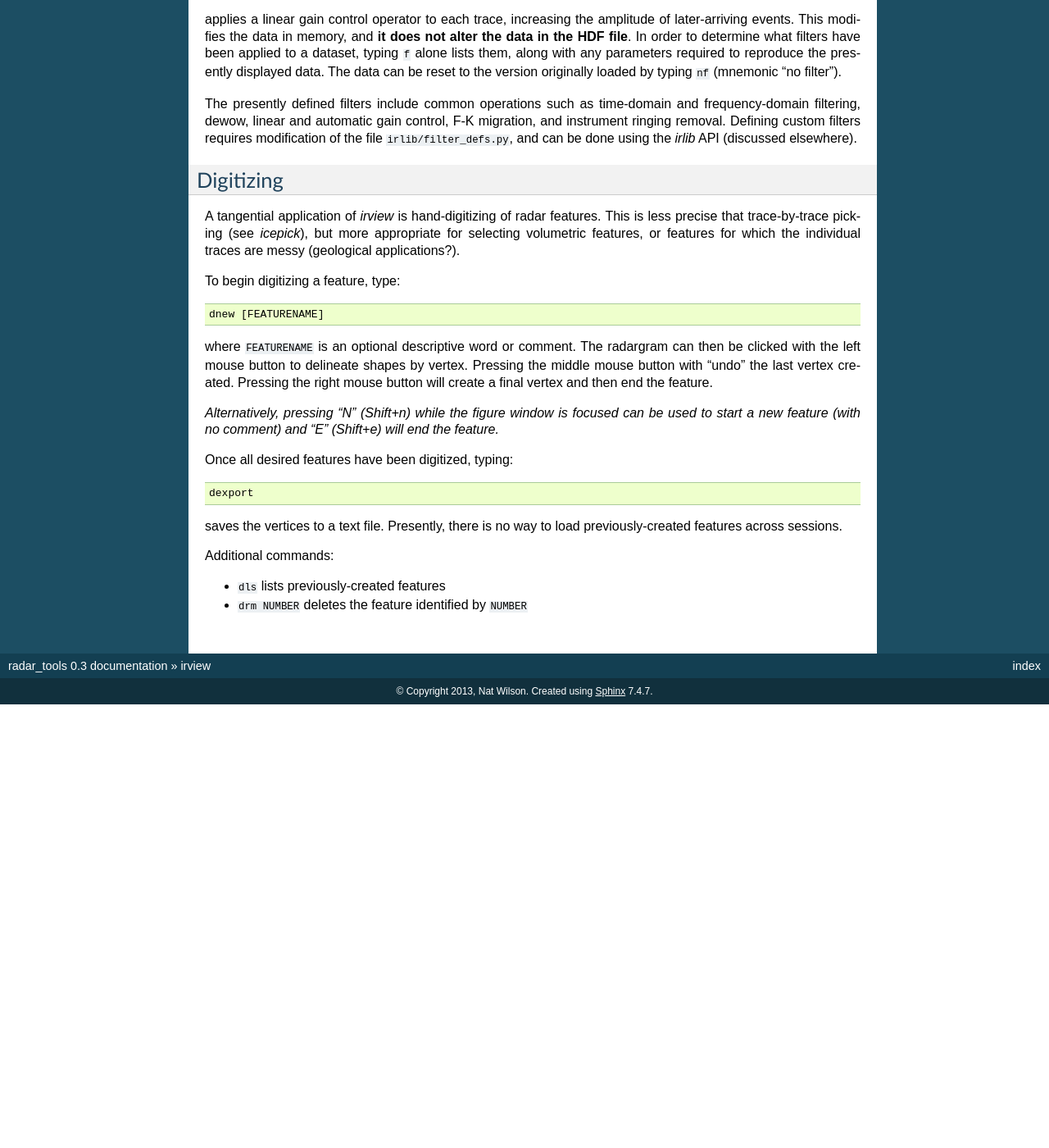
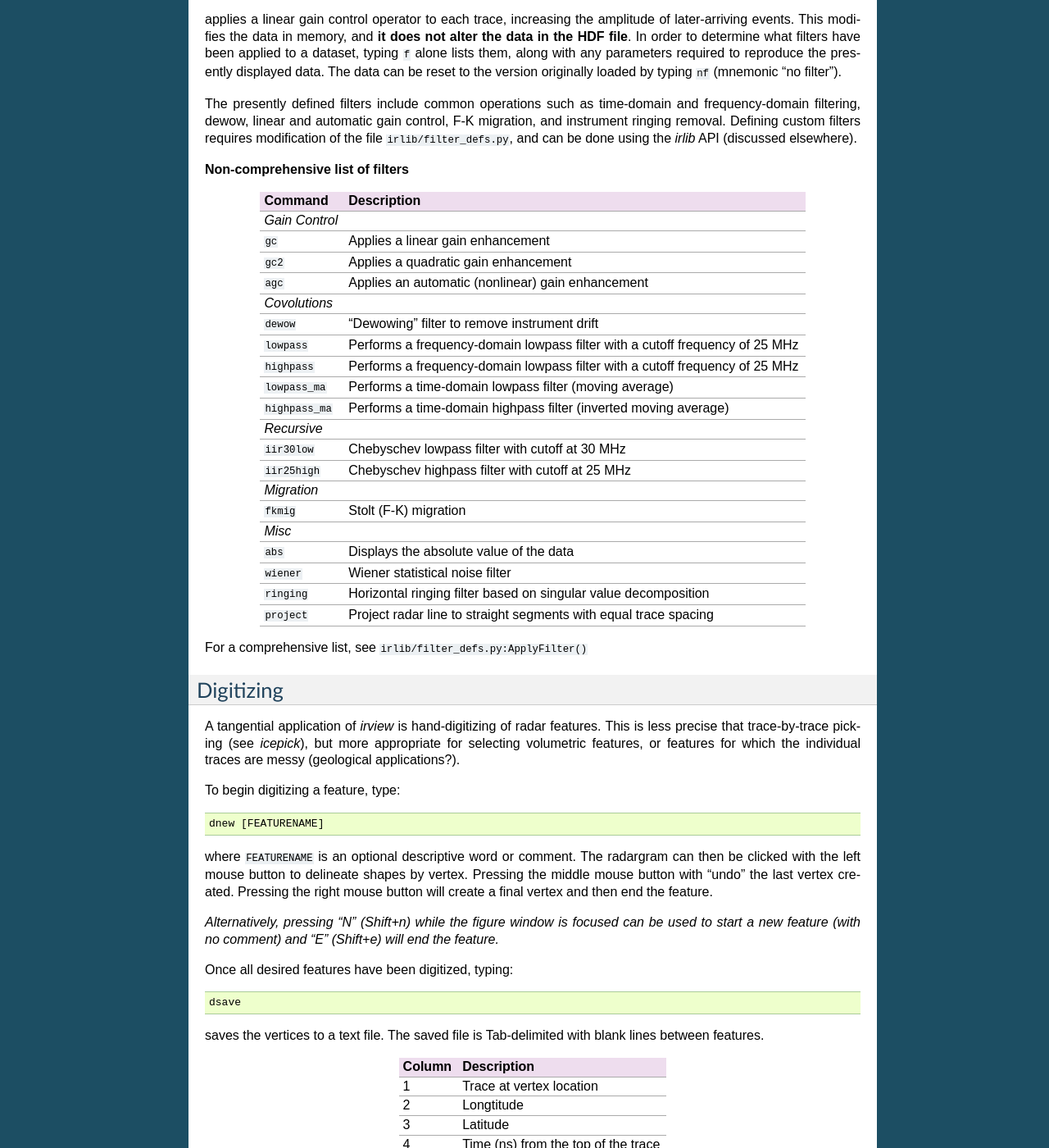
Before and after one commit to njwilson23/irlib, a Sphinx documentation site: the page built from doc/doc_irview.rst, in a window 1280 px wide and 1400 px high, scrolled down 1196 px. Shown: the whole window at 82% size. Built offline with Sphinx 7.4.7, drawn with Linux system fonts in a browser that asks for light colours; before the commit the page ends 2055 px from its top, so only the background shows below that; some of the changed text lies outside the part shown.

Commit message:
add filter descriptions and dsave format explanation

```diff
--- a/doc/doc_irview.rst
+++ b/doc/doc_irview.rst
@@ -89,6 +89,39 @@ migration, and instrument ringing removal. Defining custom filters requires
 modification of the file ``irlib/filter_defs.py``, and can be done using the
 *irlib* API (discussed elsewhere).
 
+**Non-comprehensive list of filters**
+
+=============== ==============================================================
+Command         Description
+=============== ==============================================================
+*Gain Control*
+``gc``          Applies a linear gain enhancement
+``gc2``         Applies a quadratic gain enhancement
+``agc``         Applies an automatic (nonlinear) gain enhancement
+*Covolutions*
+``dewow``       "Dewowing" filter to remove instrument drift
+``lowpass``     Performs a frequency-domain lowpass filter with a cutoff
+                frequency of 25 MHz
+``highpass``    Performs a frequency-domain lowpass filter with a cutoff
+                frequency of 25 MHz
+``lowpass_ma``  Performs a time-domain lowpass filter (moving average)
+``highpass_ma`` Performs a time-domain highpass filter (inverted moving
+                average)
+*Recursive*
+``iir30low``    Chebyschev lowpass filter with cutoff at 30 MHz
+``iir25high``   Chebyschev highpass filter with cutoff at 25 MHz
+*Migration*
+``fkmig``       Stolt (F-K) migration
+*Misc*
+``abs``         Displays the absolute value of the data
+``wiener``      Wiener statistical noise filter
+``ringing``     Horizontal ringing filter based on singular value decomposition
+``project``     Project radar line to straight segments with equal trace
+                spacing
+=============== ==============================================================
+
+For a comprehensive list, see ``irlib/filter_defs.py:ApplyFilter()``
+
 
 Digitizing
 ----------
@@ -113,9 +146,21 @@ feature.*
 
 Once all desired features have been digitized, typing::
 
-    dexport
+    dsave
 
-saves the vertices to a text file. Presently, there is no way to load
+saves the vertices to a text file. The saved file is Tab-delimited with blank
+lines between features.
+
+=========== ===================================
+Column      Description
+=========== ===================================
+1           Trace at vertex location
+2           Longtitude
+3           Latitude
+4           Time (ns) from the top of the trace
+=========== ===================================
+
+Presently, comments are not saved in the file, and there is no way to load
 previously-created features across sessions.
 
 Additional commands:
```
